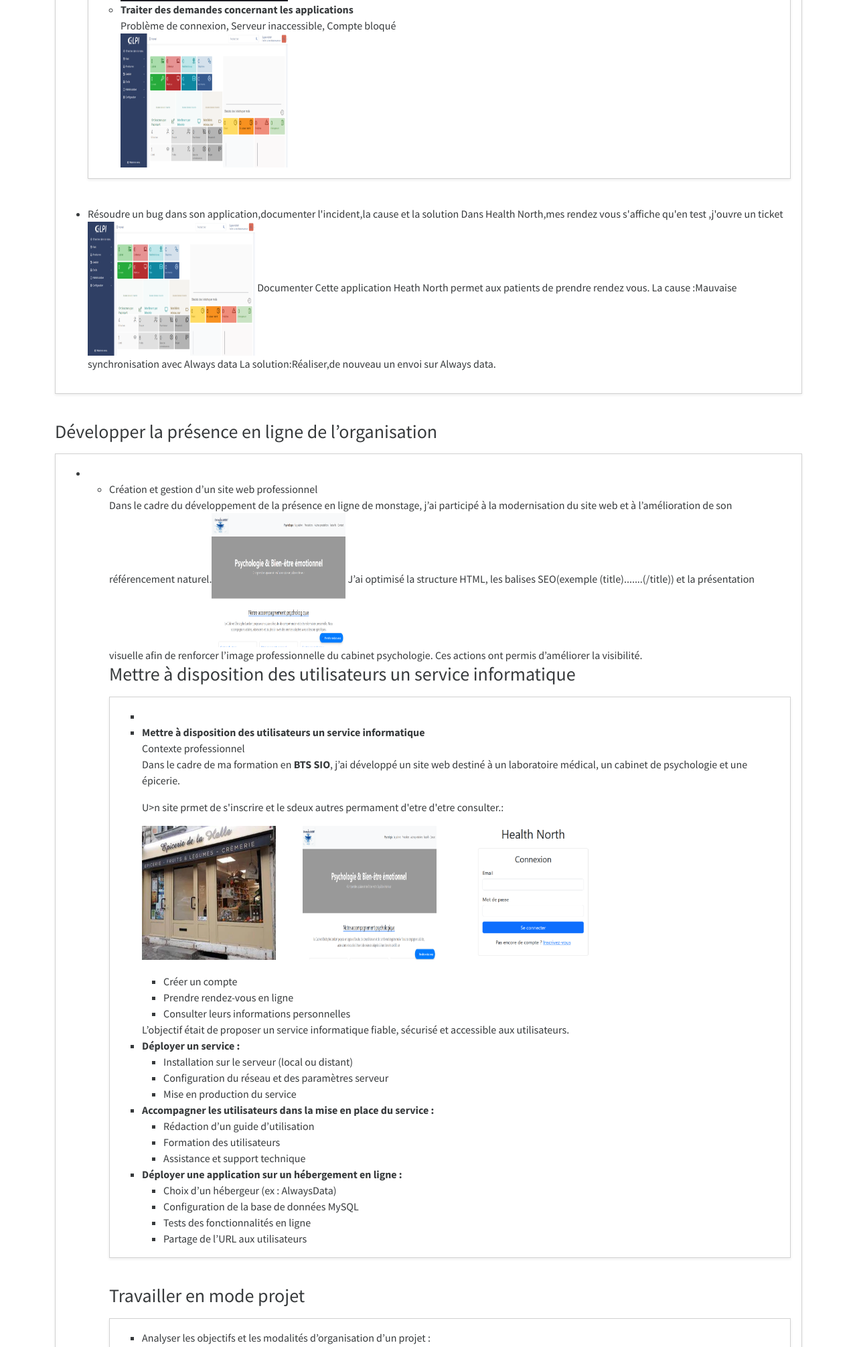
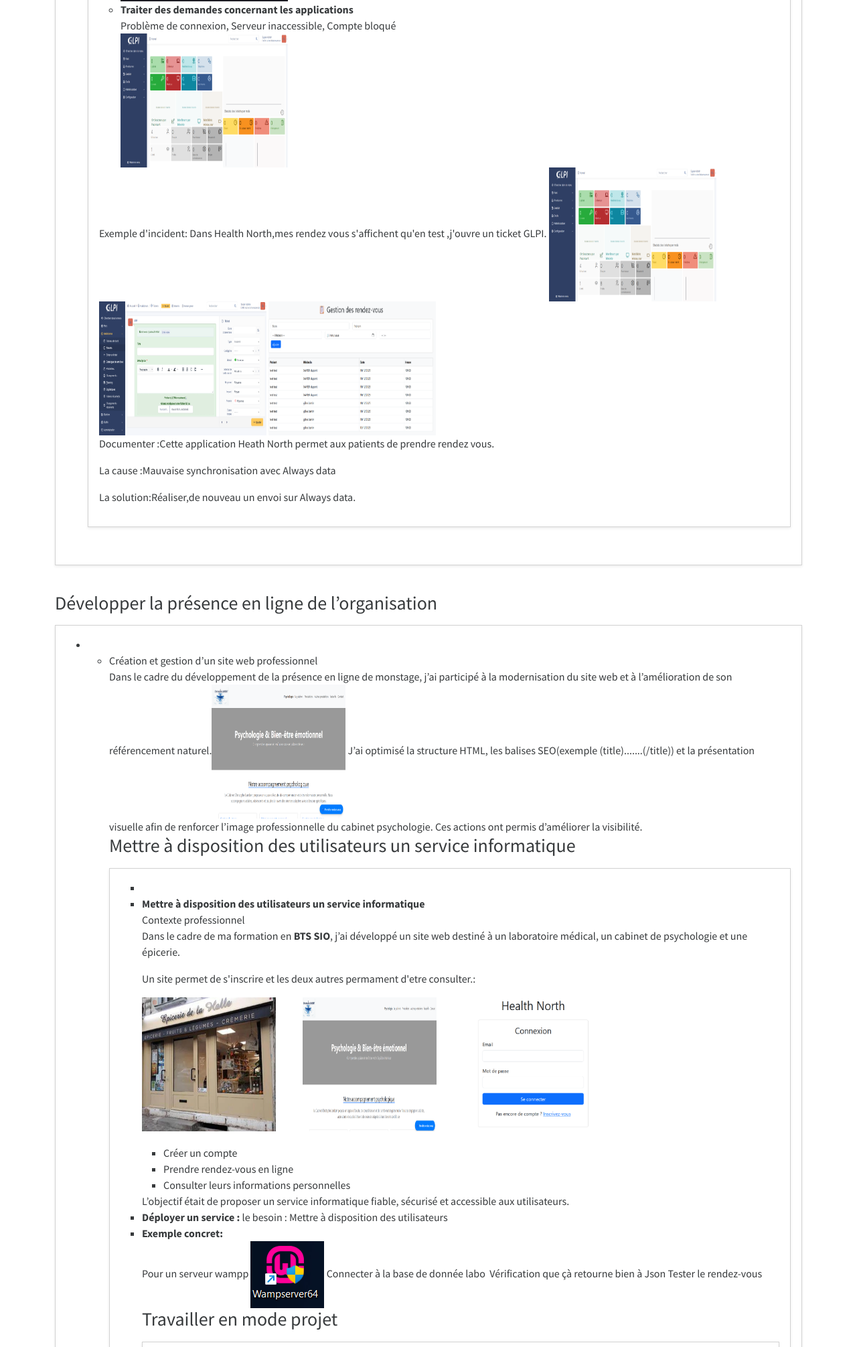
Before and after one commit to Bineta76/competences, a PHP site: page / in a window 1280 px wide. Shown: the part 2108-4119 px from the top of the page at 67% size. Run offline with PHP 8.4, Linux system fonts and the light colour scheme; some libraries are stand-ins or nearby versions.

Commit message:
Health North

```diff
--- a/index.php
+++ b/index.php
@@ -147,19 +147,16 @@
         <img src="assets/glpi.png" width="250" height="200" alt="Gestion application GLPI">
     </li>
 
-</ul>
+</ul>             Exemple d'incident:
 
-                <li> Résoudre un bug dans son application,documenter l'incident,la cause et la solution
-                  Dans Health North,mes rendez vous s'affiche qu'en test ,j'ouvre un ticket</GLPI>
+                  Dans Health North,mes rendez vous s'affichent qu'en test ,j'ouvre un ticket GLPI.
+                  <img src="assets/glpi.png" width="250" height =200>
+                 <img src="assets/glpi3.png"width="250" height=200>
+                 <img src="assets/gestion_des_rendezvous.png" width="250" height="200">
 
-                  <img src="assets/glpi.png" width="250" height =200>
-
-                  Documenter
-                  Cette application Heath North permet aux patients de prendre rendez vous.
-
-                  La cause :Mauvaise synchronisation avec Always data
-
-                  La solution:Réaliser,de nouveau un envoi sur Always data.
+                 <p> Documenter :Cette application Heath North permet aux patients de prendre rendez vous.</p>
+                  <p>La cause :Mauvaise synchronisation avec Always data</p>
+                  <p>La solution:Réaliser,de nouveau un envoi sur Always data.</p>
 
               </ul>
             </div>
@@ -176,6 +173,8 @@
       <div class="card-body">
         <ul>
           <li>
+
+
 
             <ul>
               <li>Création et gestion d’un site web professionnel</li>
@@ -206,7 +205,7 @@
 destiné à un laboratoire médical, un cabinet de psychologie et une épicerie.
 </p>
 
-<p>U>n site prmet de s'inscrire et le sdeux autres permament d'etre d'etre consulter.:</p>
+<p>Un site permet de s'inscrire et les deux autres permament d'etre consulter.:</p>
 
 <div style="display: flex; gap: 40px; align-items: center; margin-bottom: 20px;">
   <img src="assets/epicerie.png" alt="Épicerie" width="200" height="200">
@@ -226,38 +225,14 @@
 
 
             <li><strong>Déployer un service :</strong>
-
-            <ul>
-              <li>Installation sur le serveur (local ou distant)</li>
-              <li>Configuration du réseau et des paramètres serveur</li>
-              <li>Mise en production du service</li>
-            </ul>
-          </li>
-
-          <li>
-            <strong>Accompagner les utilisateurs dans la mise en place du service :</strong>
-            <ul>
-              <li>Rédaction d’un guide d’utilisation</li>
-              <li>Formation des utilisateurs</li>
-              <li>Assistance et support technique</li>
-            </ul>
-          </li>
-
-          <li>
-            <strong>Déployer une application sur un hébergement en ligne :</strong></li>
-            <ul>
-              <li>Choix d’un hébergeur (ex : AlwaysData)</li>
-              <li>Configuration de la base de données MySQL</li>
-              <li>Tests des fonctionnalités en ligne</li>
-              <li>Partage de l’URL aux utilisateurs</li>
-            </ul>
-          </li>
-
-        </ul>
-      </div>
-    </div>
-  </div>
-</div>
+        le besoin :  Mettre à disposition des utilisateurs
+         <li><strong> Exemple concret: </li></strong>
+          Pour un serveur wampp
+          <img src="assets/wamp.png">
+          Connecter à la base de donnée labo
+          <img labo="assets/base_de_donnee2.png">
+          Vérification que çà retourne bien à Json
+          Tester le rendez-vous
 
       <!-- Compétence : Travailler en mode projet -->
       <h3 class="mb-3">Travailler en mode projet</h3>
@@ -269,7 +244,7 @@
         <ul>
 
           <li>
-            Analyser les objectifs et les modalités d’organisation d’un projet :
+          <strong> Analyser les objectifs et les modalités d’organisation d’un projet :</strong>
             <ul>
               <li>
   <p>Inscription et connexion des patients</p>
@@ -289,7 +264,7 @@
 
 Liste des centres du laboratoire
               <li>Définition des fonctionnalités (gestion des rendez-vous, base de données MySQL, interface utilisateur)</li>
-              <img src="assets/base_de_donnée.png"width="200" height="200">,<img src="assets/gestion_des_rendezvous.png"width="200" height="200">
+              <img src="assets/base_de_donnee.png"width="200" height="200">,<img src="assets/gestion_des_rendezvous.png"width="200" height="200">
 
 
               <li>Choix des technologies (PHP, Bootstrap, MySQL)</li>
```
Also changed, not shown: assets/alwaysdata2.png (added), assets/apache.png (added), assets/base_de_donnee.png (renamed from assets/base_de_donnée.png), assets/base_de_donnee2.png (added).
